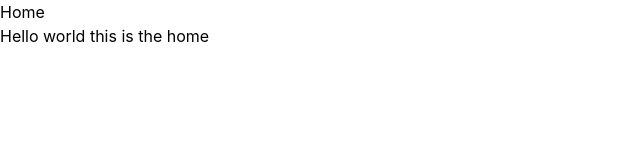
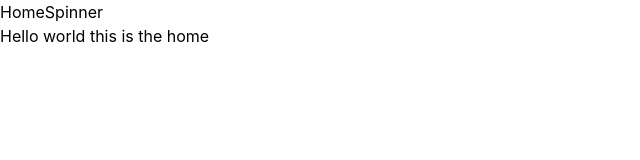
Before and after one commit to RubenOpperman/Meal_Picker, a React (Vite) app: page / in a window 1280 px wide. Shown: the top 160 px of the page, without its empty margins (0-640 px from the left). Built offline with nearby package versions, Linux system fonts and the light colour scheme.

Commit message:
add spinner component

```diff
--- a/src/App.jsx
+++ b/src/App.jsx
@@ -1,14 +1,13 @@
 import "./App.css";
 import Home from "./pages/Home.jsx";
+import Header from "./components/Header.jsx";
 
-import { Routes, Route, Link } from "react-router-dom";
+import { Routes, Route } from "react-router-dom";
 
 function App() {
   return (
     <>
-      <nav>
-        <Link to="/">Home</Link>
-      </nav>
+      <Header />
 
       <Routes>
         <Route path="/" element={<Home />} />
--- a/src/components/Header.jsx
+++ b/src/components/Header.jsx
@@ -1,7 +1,9 @@
+import Navbar from "./Navbar.jsx";
+
 function Header() {
   return (
     <div>
-      <h1>Header</h1>
+      <Navbar />
     </div>
   );
 }
--- a/src/components/Navbar.jsx
+++ b/src/components/Navbar.jsx
@@ -1,5 +1,12 @@
+import { Link } from "react-router-dom";
+
 function Navbar() {
-  return <div></div>;
+  return (
+    <nav>
+      <Link to="/">Home</Link>
+      <Link to="/spinner">Spinner</Link>
+    </nav>
+  );
 }
 
 export default Navbar;
--- /dev/null
+++ b/src/pages/Spinner.jsx
@@ -0,0 +1,8 @@
+function Spinner() {
+  return (
+    <div>
+      <h1>Spinner</h1>
+    </div>
+  );
+}
+export default Spinner;
```
